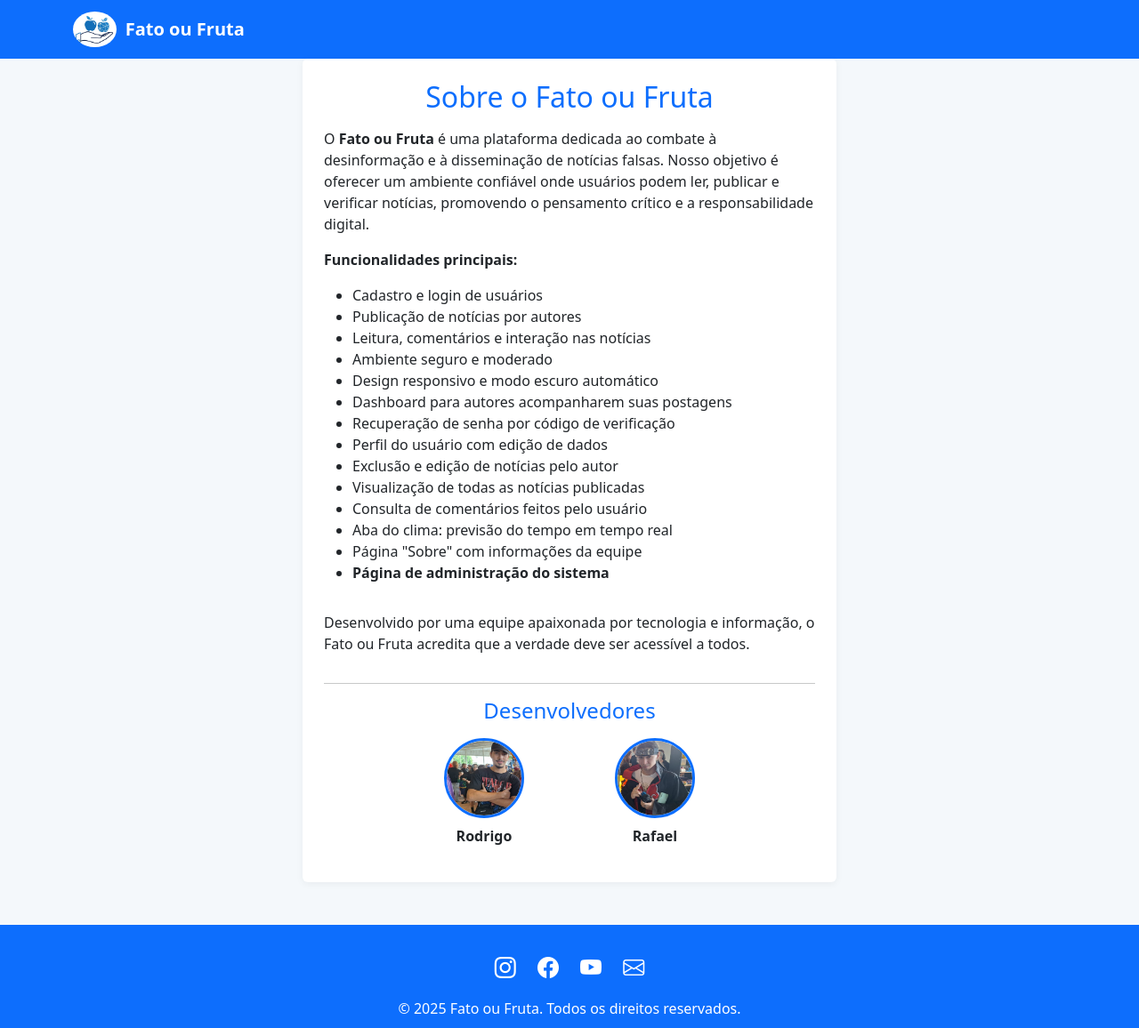
After one commit to rodrigo34892/Projeto_FakeNews, a PHP site: page /sobre/sobre.php in a window 1280 px wide. The commit adds this page. Shown: the whole page at 89% size. Run offline with PHP 8.4, Linux system fonts and the light colour scheme.

Commit message:
sobre criado, nome do autor no dark mode corrigido

```diff
--- /dev/null
+++ b/sobre/sobre.php
@@ -0,0 +1,171 @@
+<?php
+// Nenhuma lógica PHP necessária para a página "Sobre"
+?>
+<!DOCTYPE html>
+<html lang="pt-br">
+
+<head>
+    <meta charset="UTF-8">
+    <title>Sobre - Fato ou Fruta</title>
+    <meta name="viewport" content="width=device-width, initial-scale=1">
+    <link href="https://cdn.jsdelivr.net/npm/bootstrap@5.3.3/dist/css/bootstrap.min.css" rel="stylesheet">
+    <link href="https://cdn.jsdelivr.net/npm/bootstrap-icons@1.11.3/font/bootstrap-icons.css" rel="stylesheet">
+    <link rel="stylesheet" href="../assets/css/style.css">
+    <style>
+        body {
+            background: #f4f8fb;
+        }
+
+        .navbar {
+            background: #0d6efd;
+        }
+
+        .navbar-brand img {
+            height: 40px;
+            margin-right: 10px;
+        }
+
+        .card {
+            box-shadow: 0 2px 8px rgba(0, 0, 0, 0.05);
+            border: none;
+        }
+
+        .dev-img {
+            width: 90px;
+            height: 90px;
+            object-fit: cover;
+            border-radius: 50%;
+            border: 3px solid #0d6efd;
+            margin-bottom: 8px;
+        }
+
+        .footer {
+            background: #0d6efd;
+            color: #fff;
+            padding: 30px 0 10px 0;
+        }
+
+        .footer .social-icons a {
+            color: #fff;
+            font-size: 1.5rem;
+            margin: 0 10px;
+            transition: color 0.2s;
+        }
+
+        .footer .social-icons a:hover {
+            color: #ffc107;
+        }
+
+        /* Dark mode */
+        .dark-mode {
+            background: #181a1b !important;
+            color: #f1f1f1 !important;
+        }
+        .dark-mode .card {
+            background: #23272b !important;
+            color: #f1f1f1 !important;
+        }
+        .dark-mode .navbar,
+        .dark-mode .footer {
+            background: #111 !important;
+        }
+        .dark-mode .form-control,
+        .dark-mode .btn {
+            background: #23272b !important;
+            color: #f1f1f1 !important;
+            border-color: #444 !important;
+        }
+        .dark-mode .navbar-brand,
+        .dark-mode .navbar-brand span {
+            color: #f1f1f1 !important;
+        }
+        .dark-mode a {
+            color: #66b3ff !important;
+        }
+    </style>
+</head>
+
+<body>
+    <nav class="navbar navbar-expand-lg navbar-dark">
+        <div class="container">
+            <a class="navbar-brand d-flex align-items-center" href="../pagina/index.php">
+                <img src="../img/logo/logo_fatooufruto.png" alt="Logo" class="rounded-circle"
+                    style="height: 40px; margin-right: 10px;">
+                <span class="fw-bold">Fato ou Fruta</span>
+            </a>
+        </div>
+    </nav>
+
+    <div class="container d-flex justify-content-center align-items-center" style="min-height: 80vh;">
+        <div class="card p-4" style="max-width: 600px; width: 100%;">
+            <h2 class="text-center text-primary mb-3">Sobre o Fato ou Fruta</h2>
+            <p>
+                O <strong>Fato ou Fruta</strong> é uma plataforma dedicada ao combate à desinformação e à disseminação de notícias falsas. Nosso objetivo é oferecer um ambiente confiável onde usuários podem ler, publicar e verificar notícias, promovendo o pensamento crítico e a responsabilidade digital.
+            </p>
+            <p>
+                <strong>Funcionalidades principais:</strong>
+                <ul>
+                    <li>Cadastro e login de usuários</li>
+                    <li>Publicação de notícias por autores</li>
+                    <li>Leitura, comentários e interação nas notícias</li>
+                    <li>Ambiente seguro e moderado</li>
+                    <li>Design responsivo e modo escuro automático</li>
+                    <li>Dashboard para autores acompanharem suas postagens</li>
+                    <li>Recuperação de senha por código de verificação</li>
+                    <li>Perfil do usuário com edição de dados</li>
+                    <li>Exclusão e edição de notícias pelo autor</li>
+                    <li>Visualização de todas as notícias publicadas</li>
+                    <li>Consulta de comentários feitos pelo usuário</li>
+                    <li>Aba do clima: previsão do tempo em tempo real</li>
+                    <li>Página "Sobre" com informações da equipe</li>
+                    <li><strong>Página de administração do sistema</strong></li>
+                </ul>
+            </p>
+            <p>
+                Desenvolvido por uma equipe apaixonada por tecnologia e informação, o Fato ou Fruta acredita que a verdade deve ser acessível a todos.
+            </p>
+            <hr>
+            <h4 class="text-center text-primary mb-3">Desenvolvedores</h4>
+            <div class="row justify-content-center">
+                <div class="col-6 col-md-4 text-center mb-3">
+                    <img src="../img/devs/20250707_210320.jpg" alt="Desenvolvedor 1" class="dev-img">
+                    <div class="fw-bold">Rodrigo</div>
+
+                </div>
+                <div class="col-6 col-md-4 text-center mb-3">
+                    <img src="../img/devs/20250707_210334.jpg" alt="Desenvolvedor 2" class="dev-img">
+                    <div class="fw-bold">Rafael</div>
+
+                </div>
+                <!-- Adicione mais desenvolvedores conforme necessário -->
+            </div>
+        </div>
+    </div>
+
+    <footer class="footer mt-5">
+        <div class="container text-center">
+            <div class="mb-3 social-icons">
+                <a href="https://instagram.com" target="_blank" title="Instagram"><i class="bi bi-instagram"></i></a>
+                <a href="https://facebook.com" target="_blank" title="Facebook"><i class="bi bi-facebook"></i></a>
+                <a href="https://youtube.com" target="_blank" title="YouTube"><i class="bi bi-youtube"></i></a>
+                <a href="mailto:contato@fatooufruta.com" title="E-mail"><i class="bi bi-envelope"></i></a>
+            </div>
+            <div>
+                &copy; <?php echo date('Y'); ?> Fato ou Fruta. Todos os direitos reservados.
+            </div>
+        </div>
+    </footer>
+    <script src="https://cdn.jsdelivr.net/npm/bootstrap@5.3.3/dist/js/bootstrap.bundle.min.js"></script>
+    <script>
+        // Dark mode automático e persistente
+        function aplicarTemaInicial() {
+            const temaSalvo = localStorage.getItem('tema');
+            if (temaSalvo) {
+                document.body.classList.toggle('dark-mode', temaSalvo === 'dark');
+            } else if (window.matchMedia && window.matchMedia('(prefers-color-scheme: dark)').matches) {
+                document.body.classList.add('dark-mode');
+            }
+        }
+        document.addEventListener('DOMContentLoaded', aplicarTemaInicial);
+    </script>
+</body>
```
Also changed, not shown: pagina/index.php (+6 -2 lines), img/devs/20250707_210320.jpg (added), img/devs/20250707_210334.jpg (added).
